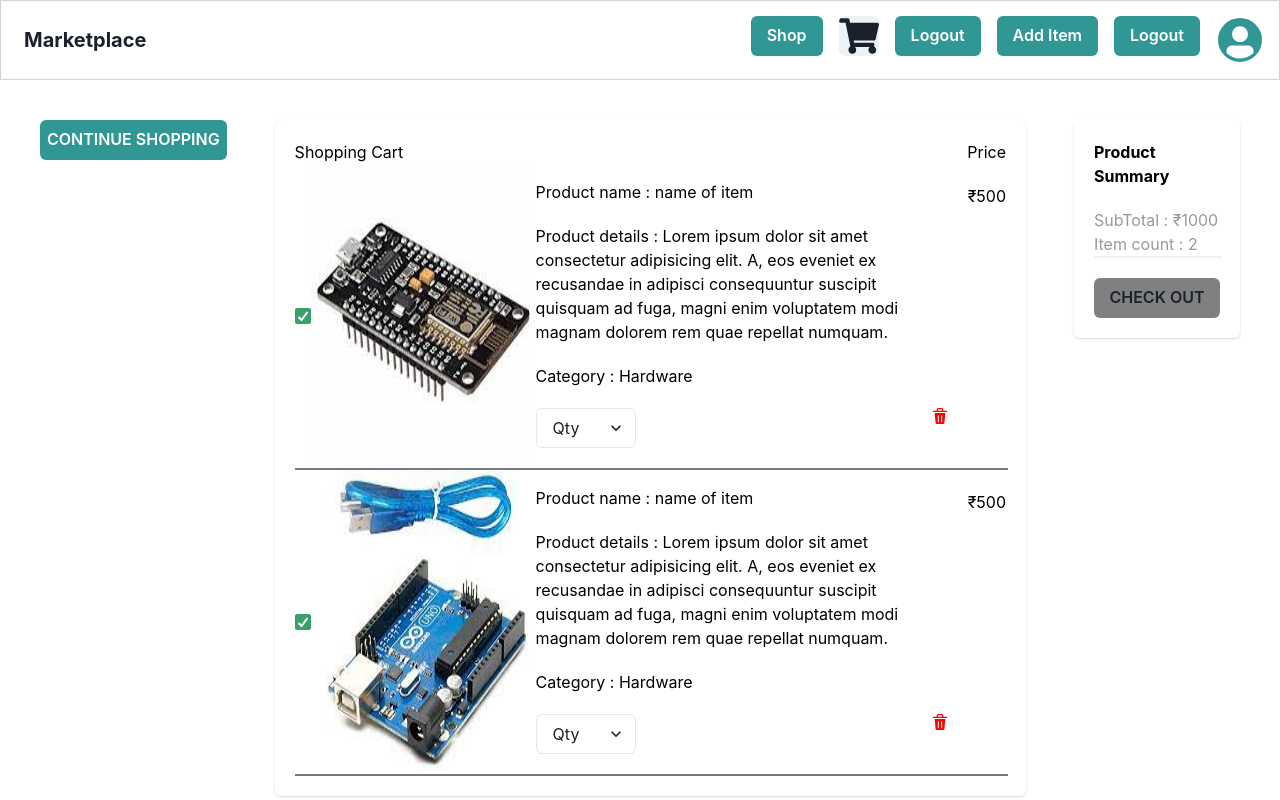
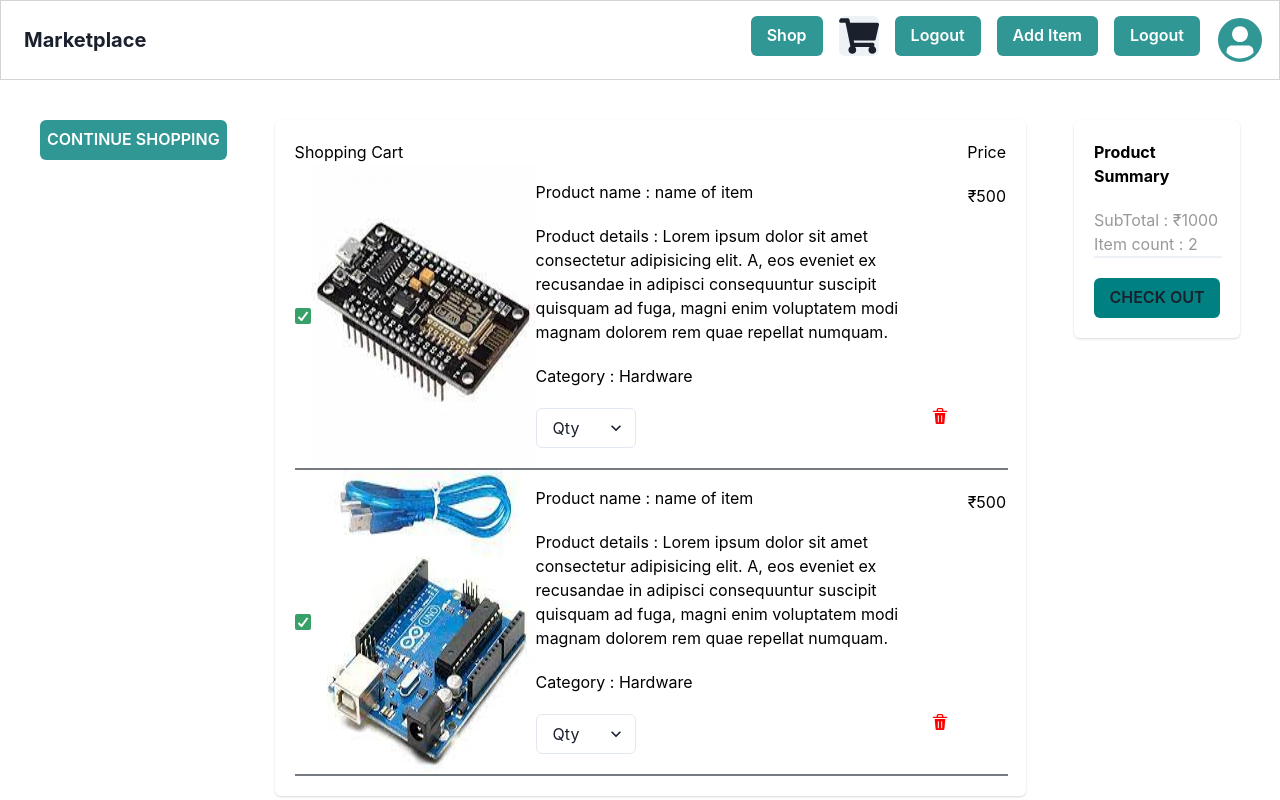
Before and after one commit to mlscvitpune/VIT-Marketplace, a React (Create React App) app: page /cart in a window 1280 px wide. Shown: the top 800 px of the page. Built offline with nearby package versions, Linux system fonts and the light colour scheme.

Commit message:
Button update

```diff
--- a/src/pages/Cart.js
+++ b/src/pages/Cart.js
@@ -96,7 +96,7 @@ const Cart = () => {
         <Divider borderWidth="1px"/>
         </Box>
 
-        <Button bgColor={"grey"}>CHECK OUT</Button>
+        <Button bgColor={"teal"}>CHECK OUT</Button>
       </Card>
     </HStack>
     </Flex>
```
